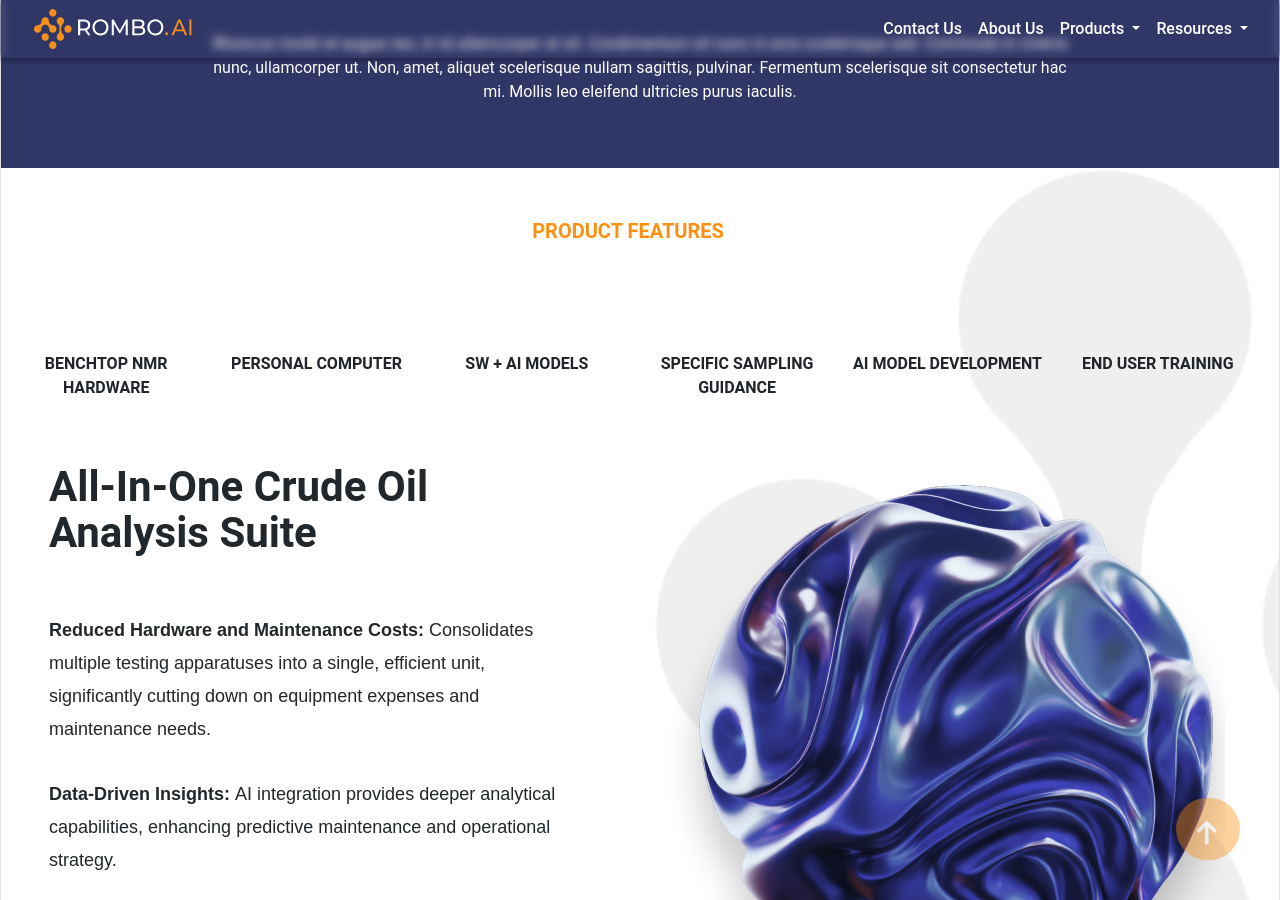
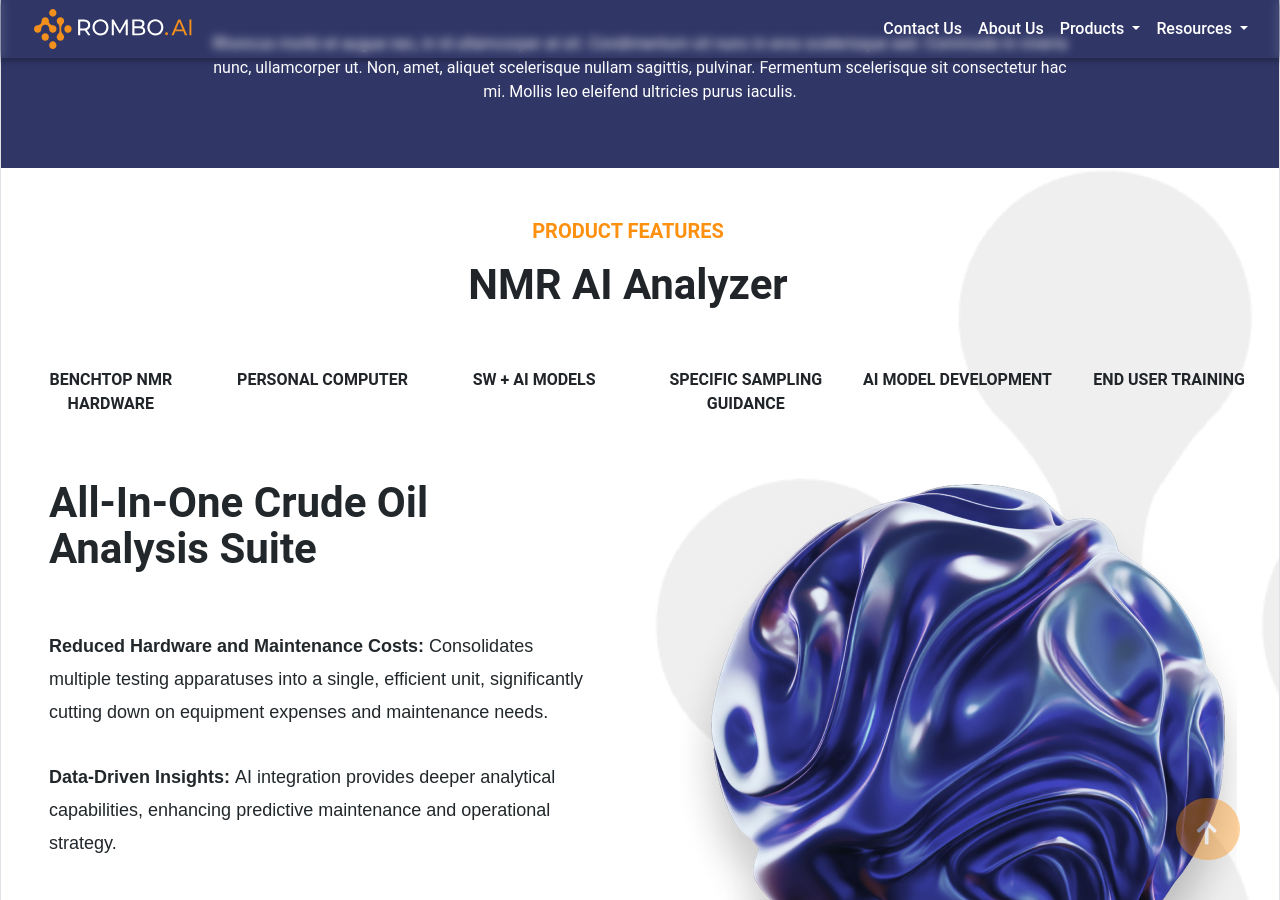
Before and after one commit to romboai/website-romboai, a Jekyll site: the page built from product.html, in a window 1280 px wide and 900 px high, scrolled down 1740 px. Built offline with Jekyll 4.4.1, drawn with Linux system fonts in a browser that asks for light colours; comment, search, counter and statistics services are not loaded.

Commit message:
Product page issue fixing

```diff
--- a/_includes/product_section_three.html
+++ b/_includes/product_section_three.html
@@ -8,11 +8,15 @@
         <img class="img-fluid" style="position: absolute; bottom: -10%; left: 50%; width: 100%; z-index: -1; transform: scale(-1)"
              src="{{ site.baseurl }}/img/back-logo.png" alt="forma">
 
-        <div class="row d-flex flex-column pt-5 pb-3 justify-content-center align-items-center text-center position-relative">
-            <p class="fw-bold m-0 h-100 text-uppercase" style="font-size: 20px; color:#fe900f;">PRODUCT FEATURES</p>
-            <h2 class="col-12 fw-bold secondary-headline text-dark" style="font-size: 42px;">
+        <div class="row d-flex flex-row py-5 justify-content-center align-items-center text-center">
+            <p class="fw-bold  text-uppercase" style="font-size: 20px; color:#fe900f;">PRODUCT FEATURES</p>
+            <h2 class="fw-bold secondary-headline text-dark" style="font-size: 42px;">
                 NMR AI Analyzer
             </h2>
+
+        </div>
+
+
 
         </div>
         <div class="row fw-bold pt-1 text-dark g-md-3 text-center" style="font-size: 16px;">
```
Also changed, not shown: 1 other file.
